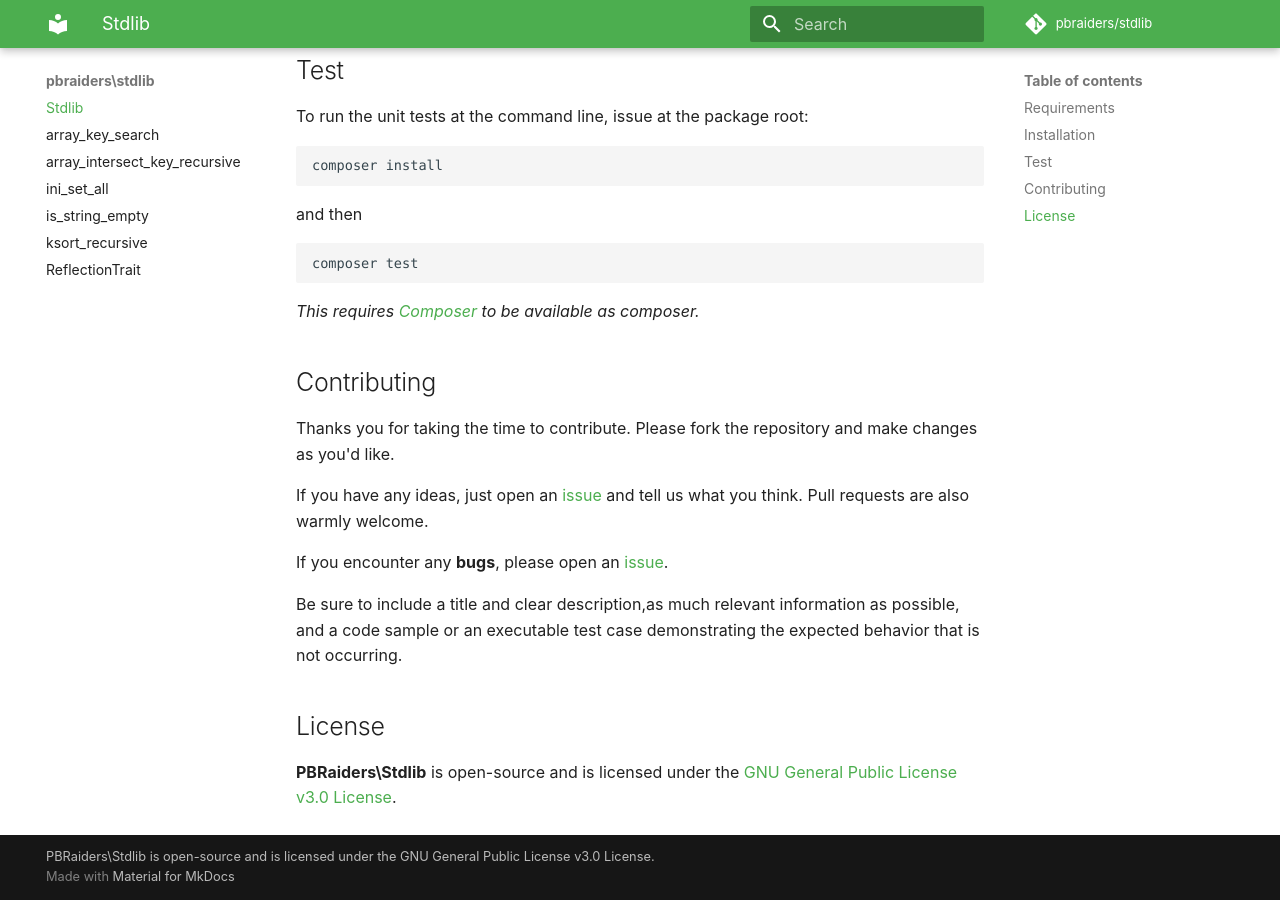
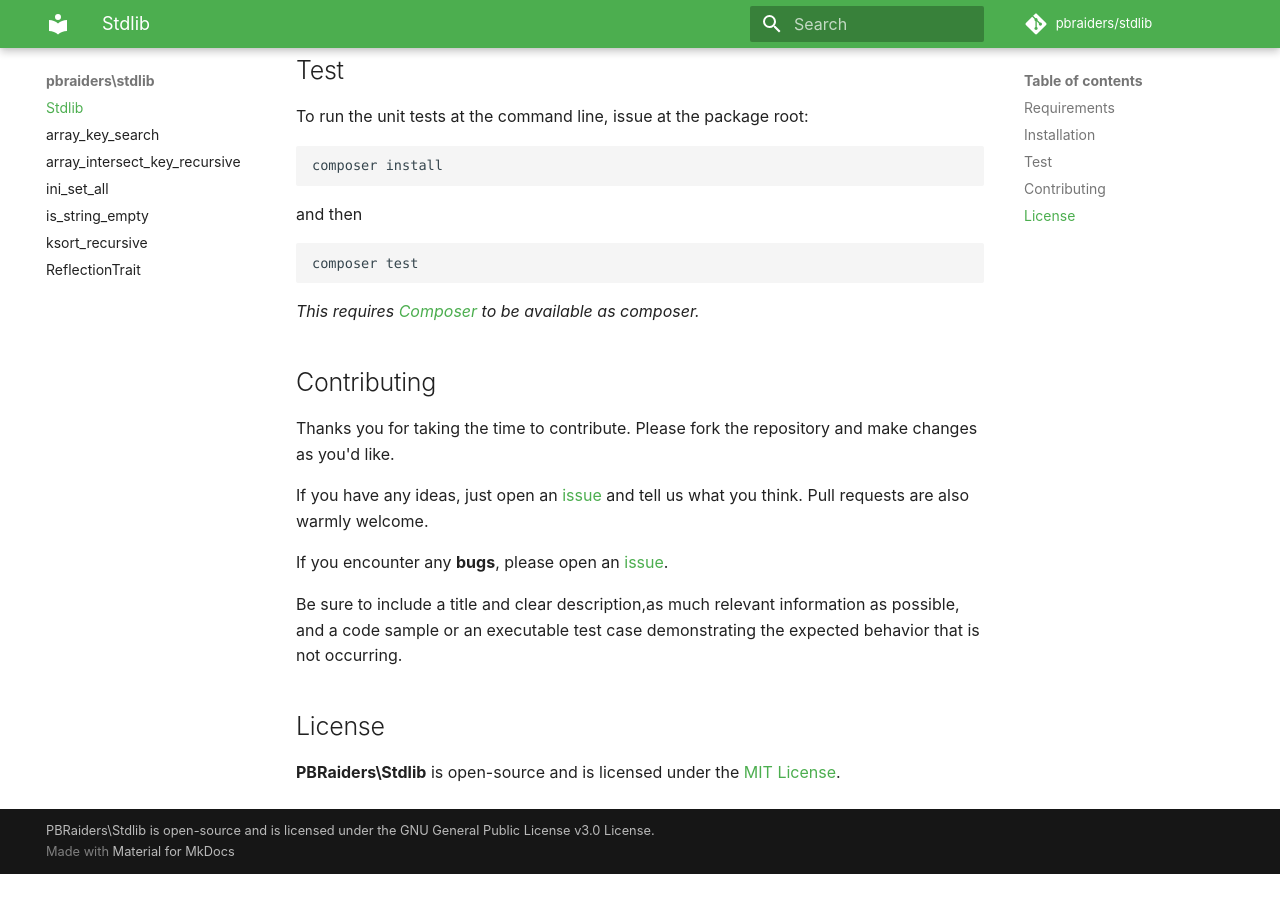
Before and after one commit to pbraiders/stdlib, an MkDocs documentation site: the page built from docs/index.md, in a window 1280 px wide and 900 px high, scrolled down 1176 px. Built offline with MkDocs 1.6.1 and Material for MkDocs 9.7.7, drawn with Linux system fonts in a browser that asks for light colours; comment, search, counter and statistics services are not loaded; after the commit the page ends 2050 px from its top, so only the background shows below that.

Commit message:
Update License

```diff
--- a/docs/index.md
+++ b/docs/index.md
@@ -69,4 +69,4 @@
 
 ## License
 
-**PBRaiders\Stdlib** is open-source and is licensed under the [GNU General Public License v3.0 License](https://github.com/pbraiders/stdlib/blob/master/LICENSE).
+**PBRaiders\Stdlib** is open-source and is licensed under the [MIT License](https://github.com/pbraiders/stdlib/blob/master/LICENSE).
```
